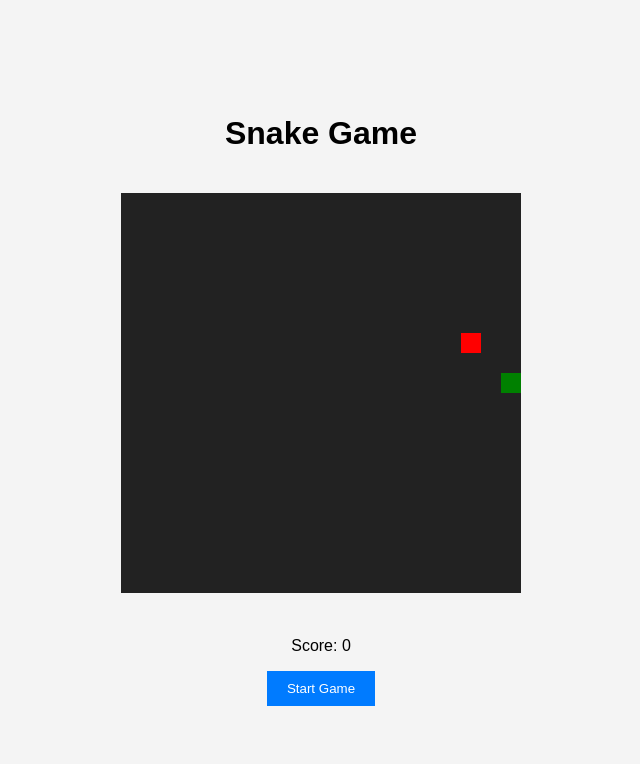
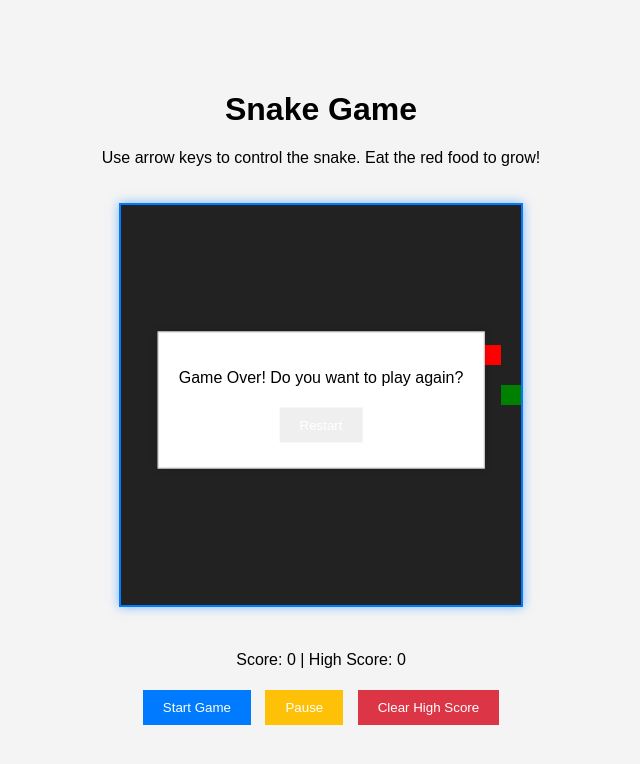
Before and after one commit to SXP-Simon/SnakeGame, a plain HTML site: page index.html in a window 1280 px wide. Both pictures are taken after a click on the button "Start Game". Shown: the whole page, without its empty margins (319-959 px from the left). Drawn offline with Linux system fonts and the light colour scheme.

Commit message:
add some new features: pause, history high score, introduction.

```diff
--- a/index.html
+++ b/index.html
@@ -9,10 +9,19 @@
 <body>
   <div class="game-container">
     <h1>Snake Game</h1>
+    <div id="instructions">
+      <p>Use arrow keys to control the snake. Eat the red food to grow!</p>
+    </div>
     <canvas id="gameCanvas" width="400" height="400"></canvas>
     <div id="game-info">
-      <p id="score">Score: 0</p>
+      <p id="score">Score: 0 | High Score: 0</p>
       <button id="start-button">Start Game</button>
+      <button id="pause-button">Pause</button>
+      <button id="clear-high-score-button">Clear High Score</button>
+    </div>
+    <div id="game-over-modal" style="display: none;">
+      <p>Game Over! Do you want to play again?</p>
+      <button id="restart-button">Restart</button>
     </div>
   </div>
 
--- a/script.js
+++ b/script.js
@@ -1,92 +1,151 @@
 const canvas = document.getElementById('gameCanvas');
 const ctx = canvas.getContext('2d');
 const startButton = document.getElementById('start-button');
+const pauseButton = document.getElementById('pause-button');
 const scoreDisplay = document.getElementById('score');
+const gameOverModal = document.getElementById('game-over-modal');
+const restartButton = document.getElementById('restart-button');
+const clearHighScoreButton = document.getElementById('clear-high-score-button');
 
-const box = 20;
-let snake = [{x: 9 * box, y: 9 * box}];
+// Constants
+const GRID_SIZE = 20;
+const BOX = 20;
+const LEFT_KEY = 37;
+const UP_KEY = 38;
+const RIGHT_KEY = 39;
+const DOWN_KEY = 40;
+const SPACE_KEY = 32;
+
+// Game variables
+let snake = [{ x: 9 * BOX, y: 9 * BOX }];
 let food = generateFood();
 let direction = 'RIGHT';
 let score = 0;
+let highScore = localStorage.getItem('highScore') || 0;
+let isPaused = false;
 let gameInterval;
 
+// Generate food at random position
 function generateFood() {
   return {
-    x: Math.floor(Math.random() * 19) * box,
-    y: Math.floor(Math.random() * 19) * box,
+    x: Math.floor(Math.random() * GRID_SIZE) * BOX,
+    y: Math.floor(Math.random() * GRID_SIZE) * BOX,
   };
 }
 
+// Draw game elements
 function draw() {
+  if (isPaused) return; // 如果游戏暂停，不执行任何操作
+
   ctx.clearRect(0, 0, canvas.width, canvas.height);
+
   // Draw food
   ctx.fillStyle = 'red';
-  ctx.fillRect(food.x, food.y, box, box);
+  ctx.fillRect(food.x, food.y, BOX, BOX);
 
   // Draw snake
   snake.forEach((segment, index) => {
     ctx.fillStyle = index === 0 ? 'green' : 'white';
-    ctx.fillRect(segment.x, segment.y, box, box);
+    ctx.fillRect(segment.x, segment.y, BOX, BOX);
   });
 
   // Move snake
-  const head = {x: snake[0].x, y: snake[0].y};
+  const head = { x: snake[0].x, y: snake[0].y };
 
-  if (direction === 'LEFT') head.x -= box;
-  if (direction === 'RIGHT') head.x += box;
-  if (direction === 'UP') head.y -= box;
-  if (direction === 'DOWN') head.y += box;
+  if (direction === 'LEFT') head.x -= BOX;
+  if (direction === 'RIGHT') head.x += BOX;
+  if (direction === 'UP') head.y -= BOX;
+  if (direction === 'DOWN') head.y += BOX;
 
   snake.unshift(head);
 
   // Check if snake eats food
   if (head.x === food.x && head.y === food.y) {
     score += 10;
+    updateHighScore();
     food = generateFood();
-    scoreDisplay.textContent = `Score: ${score}`;
+    scoreDisplay.textContent = `Score: ${score} | High Score: ${highScore}`;
   } else {
     snake.pop();
   }
 
   // Game over conditions
-  if (
+  if (checkCollision(head)) {
+    clearInterval(gameInterval);
+    gameOverModal.style.display = 'block';
+  }
+}
+
+// Check for collision
+function checkCollision(head) {
+  return (
     head.x < 0 || head.x >= canvas.width ||
     head.y < 0 || head.y >= canvas.height ||
-    collision(head, snake)
-  ) {
-    clearInterval(gameInterval);
-    alert('Game Over!');
-  }
-
-  // Draw snake and food
-  ctx.fillStyle = 'green';
-  ctx.fillRect(snake[0].x, snake[0].y, box, box);
+    snake.slice(1).some(segment => segment.x === head.x && segment.y === head.y)
+  );
 }
 
-function collision(head, snake) {
-  for (let i = 1; i < snake.length; i++) {
-    if (head.x === snake[i].x && head.y === snake[i].y) {
-      return true;
-    }
+// Update high score
+function updateHighScore() {
+  if (score > highScore) {
+    highScore = score;
+    localStorage.setItem('highScore', highScore);
   }
-  return false;
 }
 
-function changeDirection(event) {
-  if (event.keyCode === 37 && direction !== 'RIGHT') direction = 'LEFT';
-  if (event.keyCode === 38 && direction !== 'DOWN') direction = 'UP';
-  if (event.keyCode === 39 && direction !== 'LEFT') direction = 'RIGHT';
-  if (event.keyCode === 40 && direction !== 'UP') direction = 'DOWN';
+// Clear high score
+function clearHighScore() {
+  localStorage.removeItem('highScore'); // 移除 localStorage 中的最高分
+  highScore = 0; // 将最高分重置为 0
+  scoreDisplay.textContent = `Score: ${score} | High Score: ${highScore}`; // 更新页面显示
 }
 
+// Change direction
+function changeDirection(event) {
+  const keyPressed = event.keyCode;
+  const goingUp = direction === 'UP';
+  const goingDown = direction === 'DOWN';
+  const goingLeft = direction === 'LEFT';
+  const goingRight = direction === 'RIGHT';
+
+  if (keyPressed === LEFT_KEY && !goingRight) direction = 'LEFT';
+  if (keyPressed === UP_KEY && !goingDown) direction = 'UP';
+  if (keyPressed === RIGHT_KEY && !goingLeft) direction = 'RIGHT';
+  if (keyPressed === DOWN_KEY && !goingUp) direction = 'DOWN';
+}
+
+// Toggle pause
+function togglePause() {
+  isPaused = !isPaused;
+  if (isPaused) {
+    clearInterval(gameInterval);
+    pauseButton.textContent = 'Resume';
+  } else {
+    gameInterval = setInterval(draw, 100);
+    pauseButton.textContent = 'Pause';
+  }
+}
+
+// Start game
 function startGame() {
-  snake = [{x: 9 * box, y: 9 * box}];
+  snake = [{ x: 9 * BOX, y: 9 * BOX }];
   food = generateFood();
   direction = 'RIGHT';
   score = 0;
-  scoreDisplay.textContent = `Score: ${score}`;
+  scoreDisplay.textContent = `Score: ${score} | High Score: ${highScore}`;
+  clearInterval(gameInterval);
   gameInterval = setInterval(draw, 100);
+  gameOverModal.style.display = 'none';
+  isPaused = false; // 重置暂停状态
+  pauseButton.textContent = 'Pause'; // 重置按钮文本
 }
 
+// Event listeners
 startButton.addEventListener('click', startGame);
+pauseButton.addEventListener('click', togglePause);
+restartButton.addEventListener('click', startGame);
+clearHighScoreButton.addEventListener('click', clearHighScore);
 document.addEventListener('keydown', changeDirection);
+document.addEventListener('keydown', (event) => {
+  if (event.keyCode === SPACE_KEY) togglePause();
+});
--- a/styles.css
+++ b/styles.css
@@ -15,6 +15,8 @@ body {
 #gameCanvas {
   background-color: #222;
   margin: 20px;
+  border: 2px solid #007bff;
+  box-shadow: 0 0 10px rgba(0, 123, 255, 0.5);
 }
 
 #game-info {
@@ -23,12 +25,44 @@ body {
 
 button {
   padding: 10px 20px;
-  background-color: #007bff;
   color: white;
   border: none;
   cursor: pointer;
+  margin: 5px;
 }
 
-button:hover {
+#start-button {
+  background-color: #007bff;
+}
+
+#start-button:hover {
   background-color: #0056b3;
 }
+
+#pause-button {
+  background-color: #ffc107;
+}
+
+#pause-button:hover {
+  background-color: #e0a800;
+}
+
+#clear-high-score-button {
+  background-color: #dc3545;
+}
+
+#clear-high-score-button:hover {
+  background-color: #c82333;
+}
+
+#game-over-modal {
+  position: fixed;
+  top: 50%;
+  left: 50%;
+  transform: translate(-50%, -50%);
+  background-color: white;
+  padding: 20px;
+  border: 1px solid #ccc;
+  box-shadow: 0 0 10px rgba(0, 0, 0, 0.1);
+  text-align: center;
+}
```
